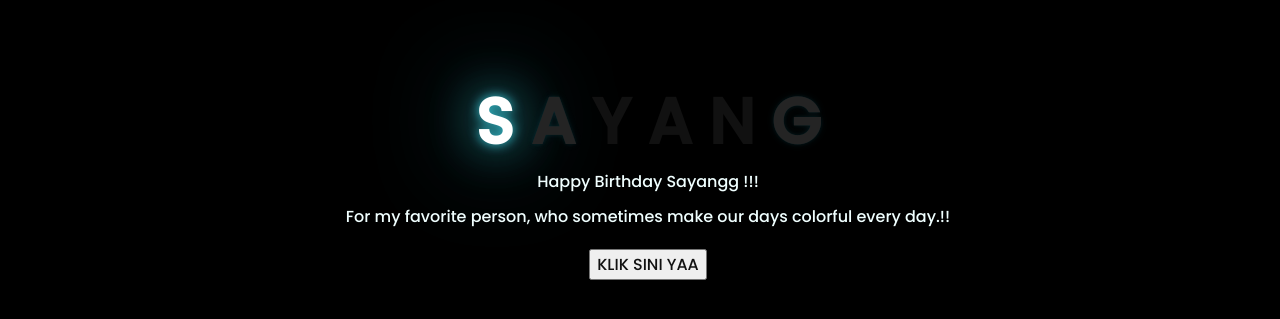
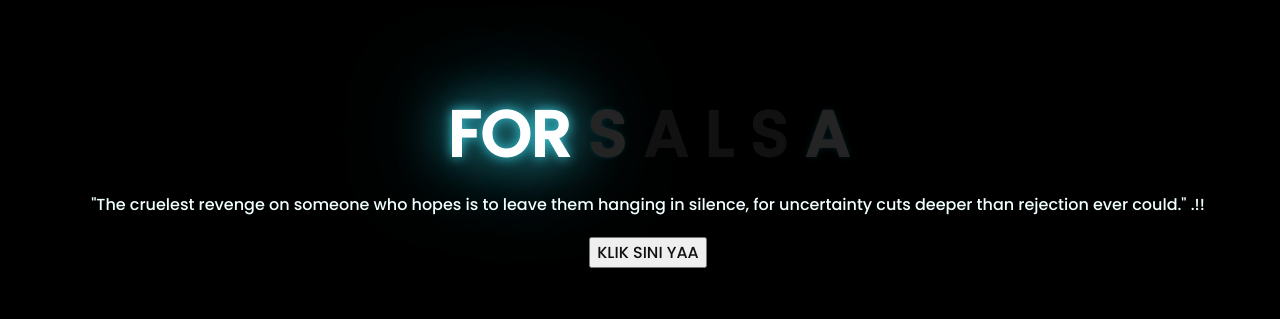
Before and after one commit to ferrariromano/bungapaa, a plain HTML site: page index.html in a window 1280 px wide. Shown: the part 231-550 px from the top of the page. Drawn offline with Linux system fonts and the light colour scheme.

Commit message:
new edit

```diff
--- a/index.html
+++ b/index.html
@@ -12,20 +12,21 @@
     <div class="greetings">
     <!-- silahkan menambah kata sesuai keinginan dengan <span>text...</span -->
 
+        <span>FOR </span>
         <span>S</span>
         <span>A</span>
-        <span>Y</span>
+        <span>L</span>
+        <span>S</span>
         <span>A</span>
-        <span>N</span>
-        <span>G</span>
 
     </div>
     <div class="description">
-        <span>Happy Birthday Sayangg !!!</span>
+        <!-- <span>Happy Birthday Sayangg !!!</span> -->
     </div>
 
     <div class="description1">
-        <span>For my favorite person, who sometimes make our days colorful every day.!!</span>
+        <span>"The cruelest revenge on someone who hopes is to leave them hanging in silence, for uncertainty cuts deeper than rejection ever could."
+            .!!</span>
     </div>
     <div class="button">
         <button>
```
